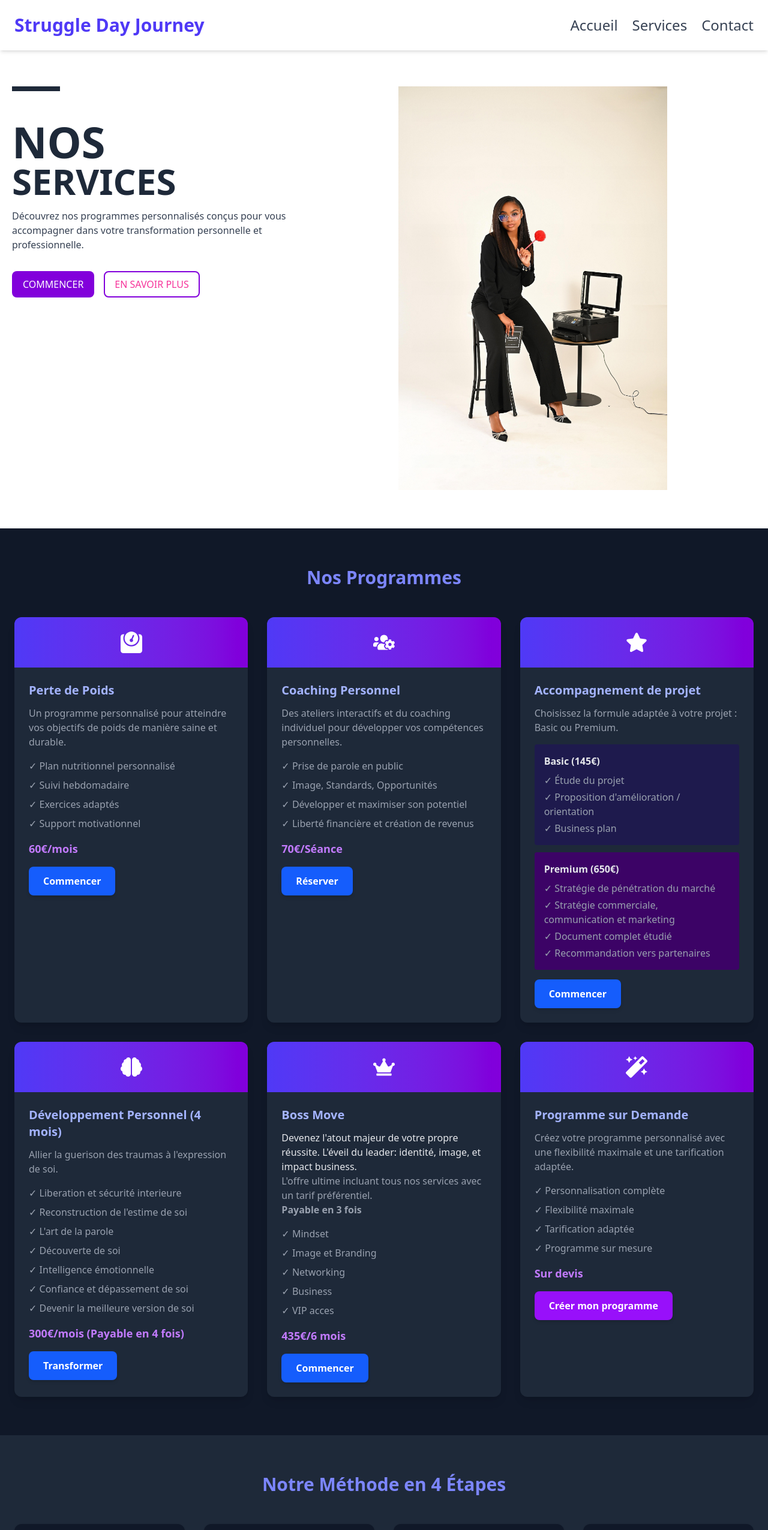
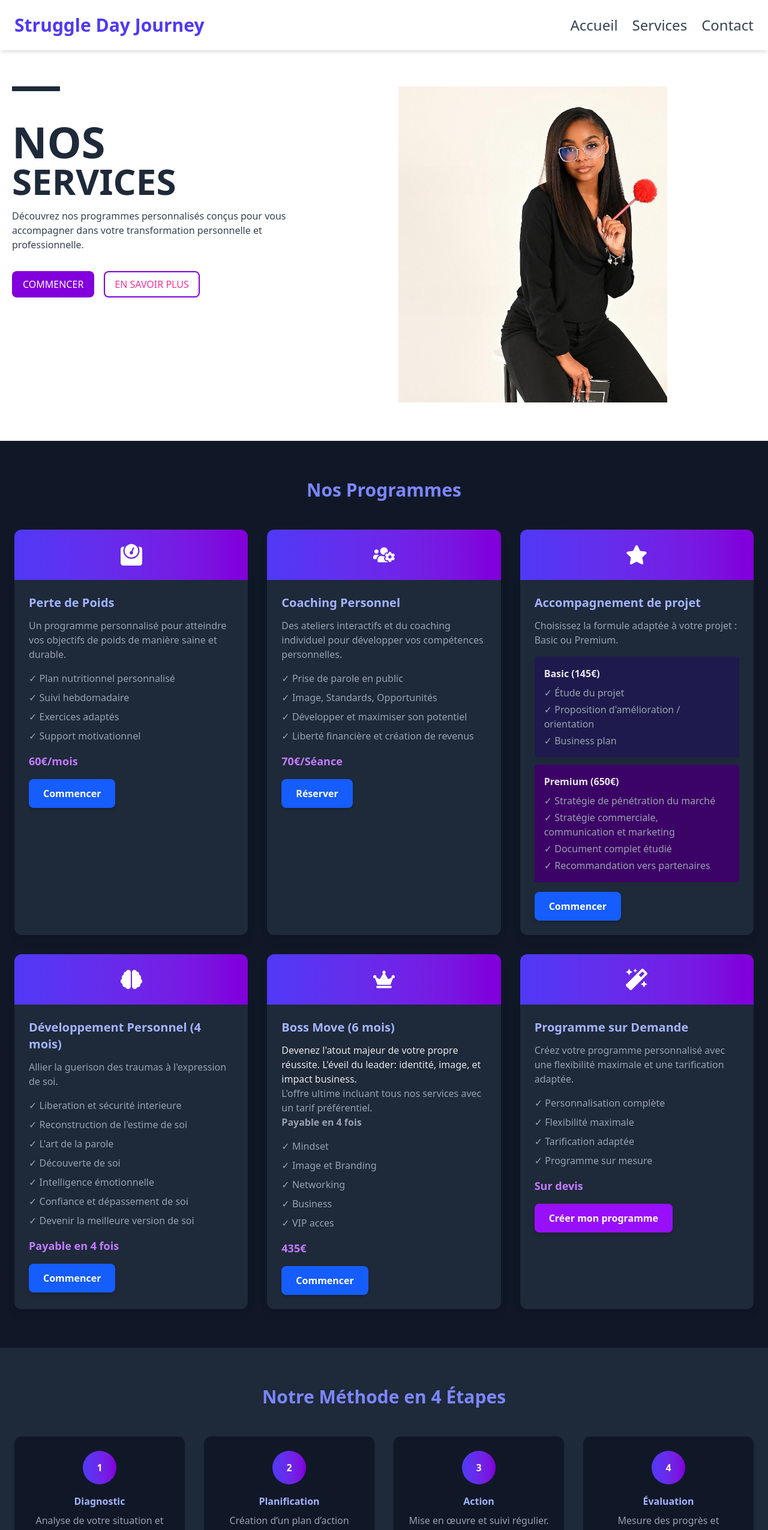
Before and after one commit to JoelGantshua/StruggleDayJourney, a React (Vite) app: page /services in a window 1280 px wide. Shown: the top 2551 px of the page at 60% size. Built offline with nearby package versions, Linux system fonts and the light colour scheme.

Commit message:
LAst One

```diff
--- a/src/pages/services.jsx
+++ b/src/pages/services.jsx
@@ -62,7 +62,7 @@ export default function Services() {
     {/* Image Hero */}
     <div className="sm:w-1/3 lg:w-3/5 relative mb-8 sm:mb-0">
       <img
-        src="/images/one.jpeg" // 👉 place ton image dans public/images/
+        src="/images/one1.jpeg" // 👉 place ton image dans public/images/
         alt="hero"
         className="max-w-xs md:max-w-sm lg:max-w-md m-auto"
       />
@@ -219,14 +219,14 @@ export default function Services() {
                 <li>✓ Confiance et dépassement de soi</li>
                 <li>✓ Devenir la meilleure version de soi</li>
               </ul>
-              <div className="text-purple-400 font-bold text-lg mb-4">300€/mois (Payable en 4 fois)</div>
+              <div className="text-purple-400 font-bold text-lg mb-4">Payable en 4 fois</div>
               <Link
                 to="/contact"
                 state={{ service: "Développement Personnel" }}
                 onClick={() => window.scrollTo(0, 0)}
                 className="btn-primary"
               >
-                Transformer
+                Commencer
               </Link>
             </div>
           </motion.div>
@@ -243,12 +243,12 @@ export default function Services() {
             </div>
             <div className="p-6">
               <h3 className="text-xl font-semibold mb-3 text-indigo-300">
-                Boss Move
+                Boss Move (6 mois)
               </h3>
               <p>Devenez l'atout majeur de votre propre réussite. L'éveil  du leader: identité, image, et impact business.</p>
               <p className="mb-4 text-gray-400">
                 L'offre ultime incluant tous nos services avec un tarif préférentiel. <br />
-                <strong>Payable en 3 fois</strong>
+                <strong>Payable en 4 fois</strong>
               </p>
               <ul className="mb-4 space-y-2 text-gray-400">
                 <li>✓ Mindset</li>
@@ -257,7 +257,7 @@ export default function Services() {
                 <li>✓ Business</li>
                 <li>✓ VIP acces</li>
               </ul>
-              <div className="text-purple-400 font-bold text-lg mb-4">435€/6 mois</div>
+              <div className="text-purple-400 font-bold text-lg mb-4">435€</div>
               <Link
                 to="/contact"
                 state={{ service: "Pack Complet" }}
```
Also changed, not shown: public/images/one1.jpeg (added).
